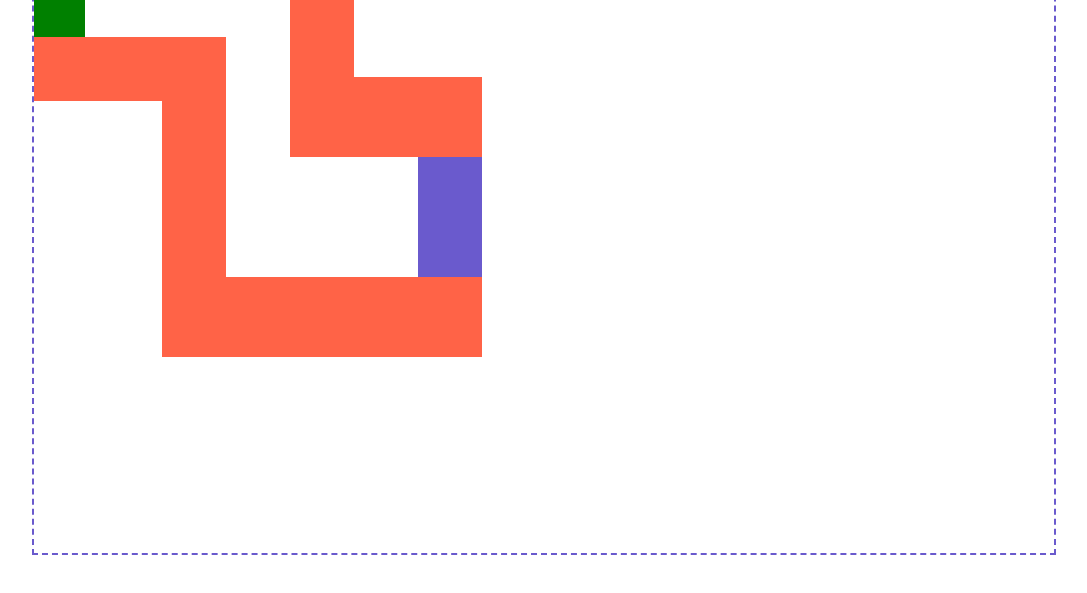
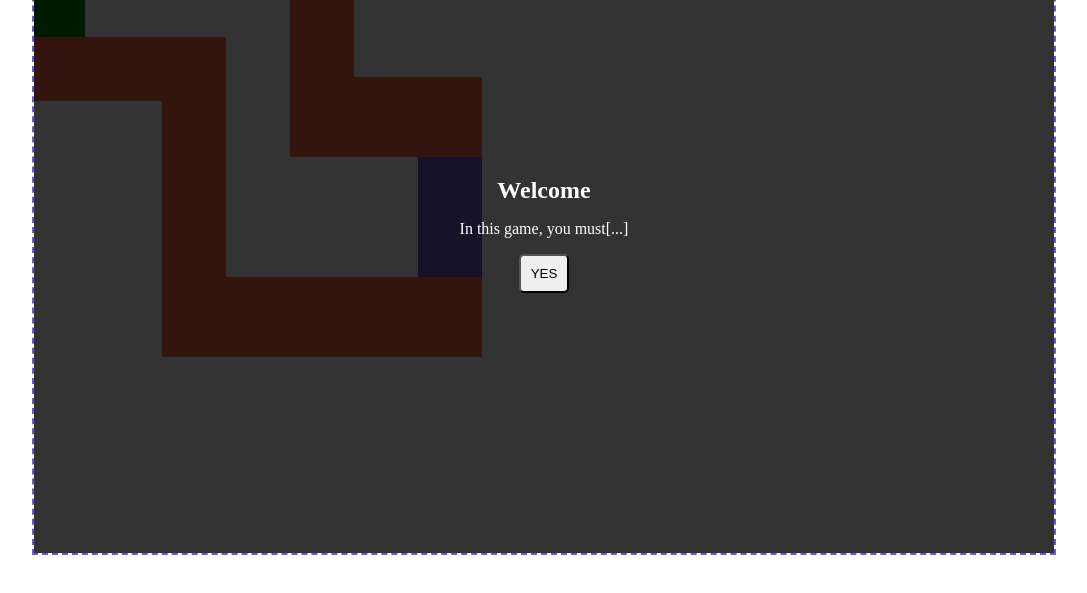
Before and after one commit to BeataMaro/kurs, a plain HTML site: page cw11_JSGame/index.html in a window 1280 px wide. Shown: the part 165-758 px from the top of the page, without its empty margins (96-1183 px from the left). Drawn offline with Linux system fonts and the light colour scheme.

Commit message:
Game popup

```diff
--- a/cw11_JSGame/index.html
+++ b/cw11_JSGame/index.html
@@ -53,12 +53,38 @@
         background-color: gold;
         right: 10vw;
       }
+      .popup {
+        background-color: rgba(0, 0, 0, 0.8);
+        color: #fff;
+        width: 100%;
+        height: 100%;
+        z-index: 1;
+        display: flex;
+        flex-direction: column;
+        align-items: center;
+        justify-content: center;
+      }
+      .popup h2 {
+        margin: 0;
+      }
+      .popup p {
+        max-width: 70%;
+        text-align: center;
+      }
+
+      .popup span button {
+        width: 100%;
+        padding: 10px;
+        border-radius: 5px;
+      }
     </style>
   </head>
   <body>
     <div class="gamePlane"></div>
     <script>
-      const makeWall = (w, h, x, y, type = "wall") => {
+      const game = {
+        gamePlane: document.querySelector(".gamePlane"),
+        makeWall(w, h, x, y, type = "wall") {
           const wall = document.createElement("div");
           wall.style.width = `${w}vw`;
           wall.style.height = `${h}vh`;
@@ -67,9 +93,11 @@
           wall.className = type;
           const gamePlane = document.querySelector(".gamePlane");
           gamePlane.append(wall);
-      };
-
-      const stage = [
+        },
+        stage: 0,
+        stages: [
+          //pierwsza plansza
+          [
             [4, 15, 0, 0, "start"],
             [20, 8, 0, 0],
             [10, 8, 0, 15],
@@ -78,22 +106,21 @@
             [20, 10, 15, 45],
             [10, 10, 25, 20],
             [5, 15, 30, 30, "meta"],
-      ];
+          ],
+        ],
 
-      const makeStage = (stage) => {
-        stage.map((el) => makeWall(el[0], el[1], el[2], el[3], el[4]));
+        makeStage(stage) {
+          stage.map((el) => this.makeWall(el[0], el[1], el[2], el[3], el[4]));
           // for (const block of stage) {
           //   makeWall(block[0], block[1], block[2], block[3], block[4]);
           // }
-      };
+        },
 
-      const game = {
-        gamePlane: document.querySelector(".gamePlane"),
         buttons: {},
         initButtons() {
           this.buttons.start = this.gamePlane.querySelector(".start");
           this.buttons.meta = this.gamePlane.querySelector(".meta");
-          this.buttons.walls = (func = () => {}) => {
+          game.buttons.walls = (func = () => {}) => {
             for (const w of this.gamePlane.querySelectorAll(".wall")) {
               w.onmouseover = () => {
                 func();
@@ -102,36 +129,42 @@
           };
         },
         init() {
-          makeStage(stage);
+          this.gamePlane.innerHTML = "";
+          this.popup.init();
+          this.popup.update("Welcome", "In this game, you must[...]", ["yes"]);
+          this.makeStage(this.stages[this.stage]);
           this.initButtons();
           this.buttons.start.onclick = () => {
-            this.start();
+            game.start();
           };
           this.lives.init();
           this.time.init();
         },
         start() {
           console.log("Game started");
+          this.lives.valueRestore();
           this.buttons.start.onclick = () => {};
           this.buttons.walls(() => {
-            game.end(false);
-            this.lives.decrease();
+            game.lives.decrease();
           });
           this.buttons.meta.onmouseover = () => {
-            this.end(true);
+            game.end(true);
           };
           this.time.valueRestore();
           this.time.start();
         },
         end(boolean = false) {
           console.log("Game ended");
-          this.buttons.meta.onmouseover = () => {};
           this.buttons.start.onclick = () => {
             this.start();
-            this.lives.valueRestore();
           };
-
-          boolean ? console.log("WYGRAŁEŚ!") : console.log("PRZEGRAŁEŚ!");
+          this.buttons.meta.onmouseover = () => {};
+          this.buttons.walls();
+          boolean
+            ? console.log("WYGRAŁEŚ!") &&
+              this.popup.update("YOU WIN", "What's next?", ["again"])
+            : console.log("PRZEGRAŁEŚ!") &&
+              this.popup.update("YOU LOSE", "What's next?", ["again"]);
           clearInterval(this.time.interval);
         },
         lives: {
@@ -178,6 +211,52 @@
             }, 1000);
           },
         },
+        popup: {
+          dom: document.createElement("div"),
+          init() {
+            game.gamePlane.append(this.dom);
+            this.dom.className = "popup";
+            this.title = document.createElement("h2");
+            this.desc = document.createElement("p");
+            this.buttons = document.createElement("span");
+            this.dom.append(this.title);
+            this.dom.append(this.desc);
+            this.dom.append(this.buttons);
+          },
+          close() {
+            this.dom.style.display = "none";
+          },
+          update(title = "", desc = "", buttons = []) {
+            this.title.innerHTML = title;
+            this.desc.innerHTML = desc;
+            this.buttons.innerHTML = "";
+            for (const bInfo of this.butts) {
+              if (buttons.includes(bInfo[0])) {
+                const bt = document.createElement("button");
+                bt.innerHTML = bInfo[1];
+                bt.onclick = bInfo[2];
+                this.buttons.append(bt);
+              }
+            }
+            this.dom.style.display = "flex";
+          },
+          butts: [
+            [
+              "again",
+              "Play again",
+              () => {
+                game.popup.close();
+              },
+            ],
+            [
+              "yes",
+              "YES",
+              () => {
+                game.popup.close();
+              },
+            ],
+          ],
+        },
       };
 
       game.init();
--- /dev/null
+++ b/cw12_NodeJS/index.js
@@ -0,0 +1,2 @@
+const msg = "Hello World";
+console.log(msg);
--- /dev/null
+++ b/cw12_NodeJS/nazwa.js
@@ -0,0 +1,3 @@
+let helloWorld = require("hello-world-npm");
+
+console.log(typeof helloWorld);
```
Also changed, not shown: cw12_NodeJS/package.json (added, +14 -0 lines), 1 other file. Lines whose indentation alone changed are shown as unchanged.
